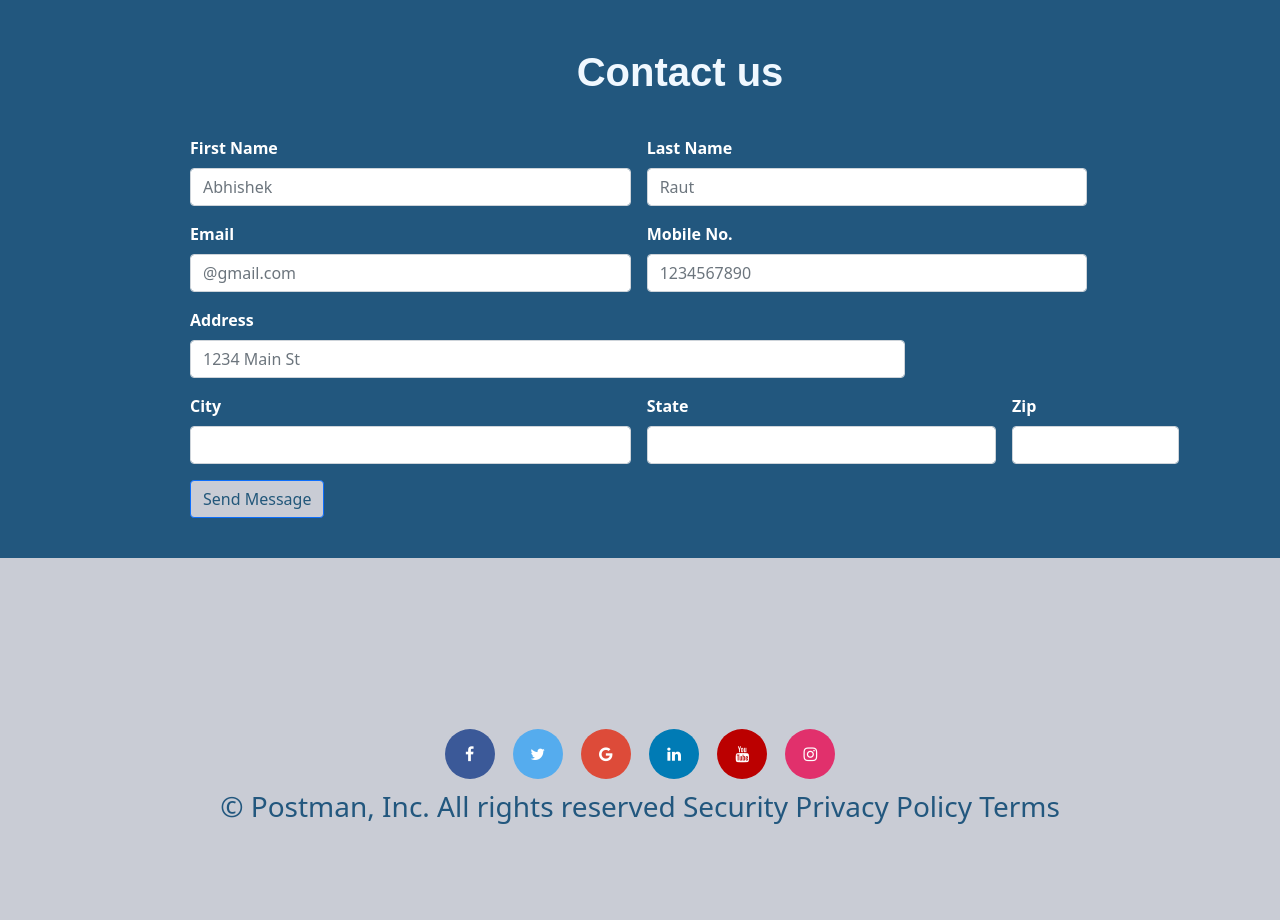
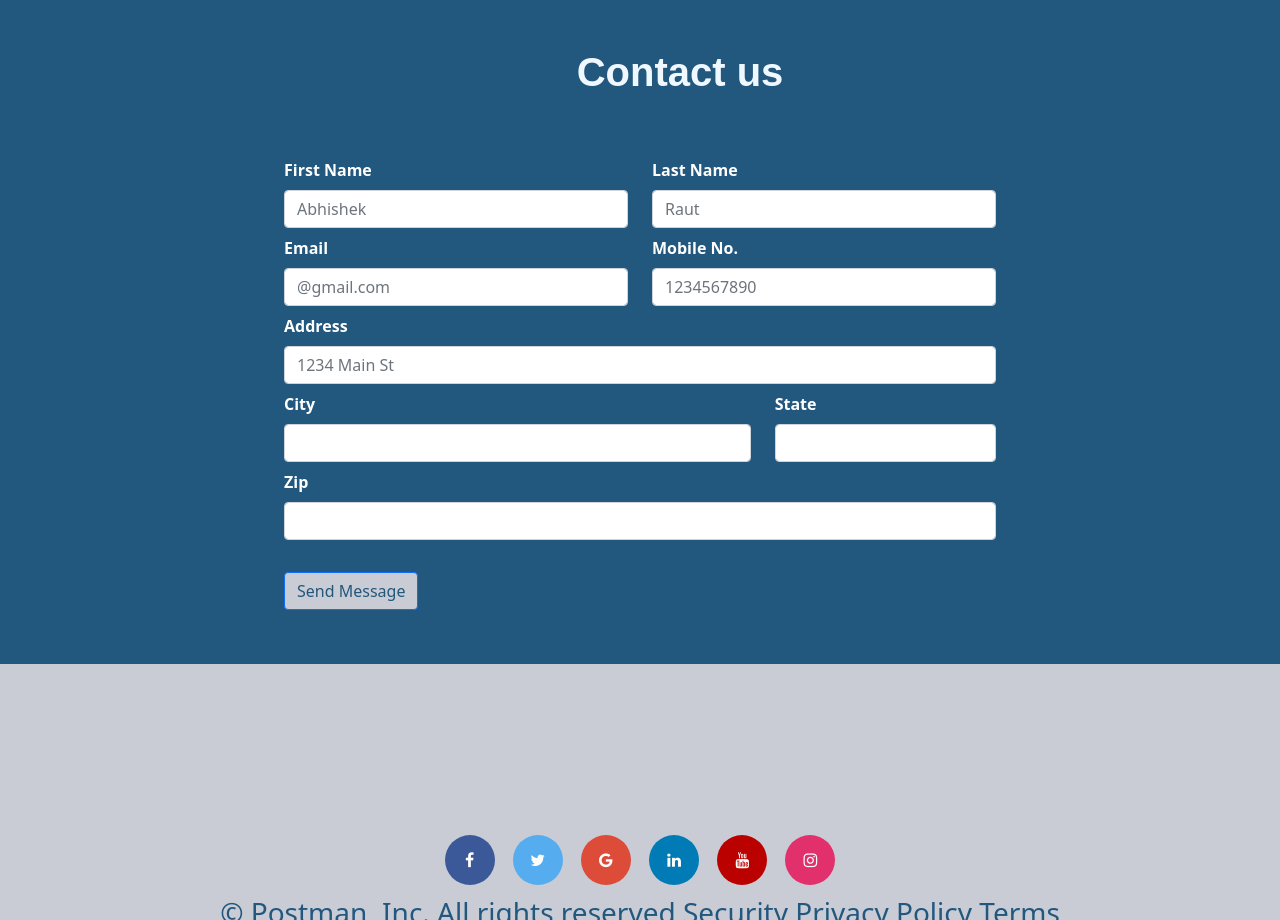
Before and after one commit to abhishek23012000/covid-19-news, a plain HTML site: page home/home.html in a window 1280 px wide. Shown: the part 2560-3480 px from the top of the page. Drawn offline with nearby package versions, Linux system fonts and the light colour scheme.

Commit message:
Fix contact us layout

```diff
--- a/home/home.html
+++ b/home/home.html
@@ -195,47 +195,52 @@
 <h1 id="cont" style="color: aliceblue; text-align: center;">Contact us</h1>
 
     <div>
-        <div style="margin:10px 10px 10px 190px;">
-            <form class="row g-3">
-                <div class="col-md-5">
-
+        <div class="w-100 p-4">
+            <form>
+                <div class="row justify-content-center g-3">
+                  <div class="col-lg-7">
+                    <div class="row">
+                      <div class="col-md-6 mb-2">
                           <label for="inputEmail4" class="form-label" style="color: white; font-weight: bolder;">First Name</label>
                           <input type="email" class="form-control" id="inputEmail4" placeholder="Abhishek">
                         </div>
-                  <div class="col-md-5">
+                        <div class="col-md-6 mb-2">
                           <label for="inputPassword4"  style="color: white; font-weight: bolder;" class="form-label" >Last Name</label>
                           <input type="password" class="form-control" id="inputPassword4" placeholder="Raut">
                         </div>
-                <div class="col-md-5">
+                      <div class="col-md-6 mb-2">
 
                         <label for="inputEmail4" class="form-label" style="color: white; font-weight: bolder;">Email</label>
                         <input type="email" class="form-control" id="inputEmail4" placeholder="@gmail.com">
                       </div>
-                <div class="col-md-5">
+                      <div class="col-md-6 mb-2">
                         <label for="inputPassword4"  style="color: white; font-weight: bolder;" class="form-label" >Mobile No.</label>
                         <input type="password" class="form-control" id="inputPassword4" placeholder="1234567890">
                       </div>
-                <div class="col-8">
+                      <div class="col-12 mb-2">
                         <label for="inputAddress"  style="color: white; font-weight: bolder;"class="form-label">Address</label>
                         <input type="text" class="form-control" id="inputAddress" placeholder="1234 Main St">
                       </div>
-                <div class="col-md-5">
+                      <div class="col-md-8 mb-2">
                         <label for="inputCity" style="color: white; font-weight: bolder;" class="form-label">City</label>
                         <input type="text" class="form-control" id="inputCity">
                       </div>
-                <div class="col-md-4">
+                      <div class="col-md-4 mb-2">
                         <label for="inputState"  style="color: white; font-weight: bolder;"class="form-label">State</label>
                           <input type="text" class="form-control" id="inputCity">
 
                         </select>
                       </div>
-                <div class="col-md-2">
+                      <div class="col-md-12 mb-2">
                         <label for="inputZip"  style="color: white; font-weight: bolder;" class="form-label">Zip</label>
                         <input type="text" class="form-control" id="inputZip">
                       </div>
 
-                <div class="col-12" style=" margin-bottom:30px;">
+                      <div class="col-12 mt-4" style=" margin-bottom:30px;">
                         <button type="submit" class="btn btn-primary" style="background-color: #C9CCD5; color: #22577A;">Send Message</button>
+                      </div>
+                    </div>
+                  </div>
                 </div>
               </form>
         </div>
```
Lines whose indentation alone changed are shown as unchanged.
